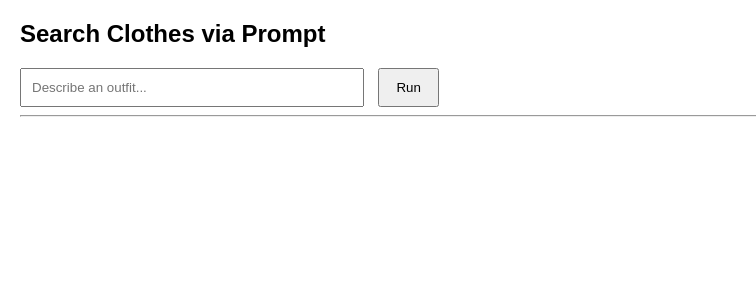
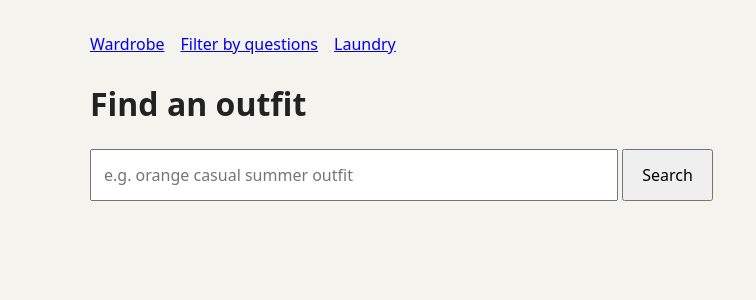
Before and after one commit to eshedd/fashionabler, a FastAPI app: page /outfit in a window 1280 px wide. Shown: the top 300 px of the page, without its empty margins (0-756 px from the left). Run offline with FastAPI, Linux system fonts and the light colour scheme; parts of the project's set-up code (start-up, migrations or seed data) failed here and were passed over.

Commit message:
website up again

```diff
--- a/app/main.py
+++ b/app/main.py
@@ -8,14 +8,18 @@ import enum
 from fastapi.templating import Jinja2Templates
 from starlette.middleware.sessions import SessionMiddleware
 import os
+from pathlib import Path
 from scripts.entropy import next_category
 from scripts.utils import get_available_clothes
-from scripts.encode_text import prompt_outfit
+from scripts import recommend
 
 
-# --- Database setup ---
+# --- Project paths and database setup ---
+PROJECT_ROOT = Path(__file__).resolve().parents[1]
+IMAGE_DIR = PROJECT_ROOT / "imgs"
+DATABASE_PATH = Path(__file__).resolve().parent / "clothes.db"
 Base = declarative_base()
-engine = create_engine("sqlite:///app/clothes.db", echo=True)
+engine = create_engine(f"sqlite:///{DATABASE_PATH.as_posix()}", echo=False)
 SessionLocal = sessionmaker(bind=engine)
 
 class StatusEnum(str, enum.Enum):
@@ -30,18 +34,53 @@ class ClothingItem(Base):
     tags = Column(String)
     status = Column(Enum(StatusEnum), default=StatusEnum.clean)
 
-    def __init__(self, image_path, tags="", status=StatusEnum.clean):
+    def __init__(self, image_path, tags="", status=StatusEnum.clean, id=None):
         self.image_path = image_path
-        self.id = int(image_path.split("_")[0])  # numeric prefix
         self.tags = tags
         self.status = status
+        if id is not None:
+            self.id = id
+        else:
+            try:
+                self.id = int(Path(image_path).stem.split("_", 1)[0])
+            except ValueError:
+                # Let SQLite allocate an ID for filenames without a numeric prefix.
+                pass
 
 Base.metadata.create_all(engine)
 
+
+def seed_wardrobe_from_images():
+    """Add indexed imgs/ garments to the local wardrobe database once."""
+    session = SessionLocal()
+    try:
+        for image_path in sorted(IMAGE_DIR.glob("*.jpg")):
+            try:
+                image_id = int(image_path.stem.split("_", 1)[0])
+            except ValueError:
+                continue
+
+            exists = session.query(ClothingItem).filter_by(id=image_id).first()
+            if exists is None:
+                garment_type = image_path.stem.rsplit("_", 1)[-1]
+                session.add(ClothingItem(
+                    id=image_id,
+                    image_path=image_path.name,
+                    tags=f"article_type:{garment_type}",
+                    status=StatusEnum.clean,
+                ))
+        session.commit()
+    finally:
+        session.close()
+
+
+seed_wardrobe_from_images()
+
 # --- FastAPI setup ---
 app = FastAPI()
-templates = Jinja2Templates(directory="app/templates")
-app.mount("/static", StaticFiles(directory="app/static"), name="static")
+templates = Jinja2Templates(directory=str(Path(__file__).parent / "templates"))
+app.mount("/imgs", StaticFiles(directory=str(IMAGE_DIR)), name="wardrobe_images")
+app.mount("/fastfit", StaticFiles(directory=str(recommend.FASTFIT_DIR)), name="fastfit_images")
 
 # allow for persistent sessions
 app.add_middleware(SessionMiddleware, secret_key=os.urandom(24))
@@ -53,7 +92,11 @@ def read_clothes(request: Request):
     session = SessionLocal()
     clothes = session.query(ClothingItem).all()
     session.close()
-    return templates.TemplateResponse("index.html", {"request": request, "clothes": clothes})
+    return templates.TemplateResponse(
+        request=request,
+        name="index.html",
+        context={"request": request, "clothes": clothes},
+    )
 
 @app.get("/select", response_class=HTMLResponse)
 def show_candidates(request: Request):
@@ -70,7 +113,11 @@ def show_candidates(request: Request):
         candidates = session.query(ClothingItem).filter(ClothingItem.status == StatusEnum.clean).all()
     session.close()
 
-    return templates.TemplateResponse("select.html", {"request": request, "clothes": candidates})
+    return templates.TemplateResponse(
+        request=request,
+        name="select.html",
+        context={"request": request, "clothes": candidates},
+    )
 
 @app.post("/select")
 def select_clothing(request: Request, selected_id: int = Form(...)):
@@ -108,12 +155,16 @@ def show_question(request: Request):
         if category in article["tags"]:
             options.update(article["tags"][category])
 
-    return templates.TemplateResponse("choose.html", {
-        "request": request,
-        "category": category,
-        "options": options,
-        "remaining_count": remaining_count
-    })
+    return templates.TemplateResponse(
+        request=request,
+        name="choose.html",
+        context={
+            "request": request,
+            "category": category,
+            "options": options,
+            "remaining_count": remaining_count,
+        },
+    )
 
 @app.post("/choose")
 def choose_option(request: Request, category: str = Form(...), choice: str = Form(...)):
@@ -174,29 +225,53 @@ def do_laundry():
     session.close()
     return RedirectResponse(url="/select", status_code=303)
 
-@app.route("/outfit", methods=["GET", "POST"])
-async def prompt_search(request: Request):
+_fashion_clip = None
+_garment_embeddings = None
+
+
+@app.api_route("/outfit", methods=["GET", "POST"], response_class=HTMLResponse)
+def prompt_search(request: Request, prompt: str = Form(default="")):
     session_state = request.session.get("filter_state", {})
     remaining_ids = session_state.get("remaining_ids", None)
+    matches = []
+    error = None
 
-    clothes_dicts = get_available_clothes(remaining_ids)
+    if request.method == "POST" and prompt.strip():
+        global _fashion_clip, _garment_embeddings
+        try:
+            image_paths = sorted(
+                path for path in recommend.GARMENT_DIR.iterdir()
+                if path.is_file() and path.suffix.lower() in recommend.IMAGE_EXTENSIONS
+            )
+            if _fashion_clip is None:
+                _fashion_clip = recommend.FashionCLIP("fashion-clip")
+            metadata = recommend.load_metadata()
+            _garment_embeddings = recommend.ensure_image_embeddings(
+                _fashion_clip, metadata, image_paths, rebuild=False
+            )
+            query = recommend.prompt_embedding(_fashion_clip, prompt.strip())
+            matches, _ = recommend.rank_outfits(query, _garment_embeddings, metadata)
 
-    results = []
-    prompt = ""
+            available_stems = {
+                Path(item["image_path"]).stem
+                for item in get_available_clothes(remaining_ids)
+            }
+            matches = [
+                item for item in matches
+                if item["top_id"] in available_stems
+                and item["bottom_id"] in available_stems
+            ][:10]
+            for item in matches:
+                item["image_url"] = f"/fastfit/{item['output_path'].name}"
+                top_image = recommend.GARMENT_DIR / (item["top_id"] + ".jpg")
+                bottom_image = recommend.GARMENT_DIR / (item["bottom_id"] + ".jpg")
+                item["top_image_url"] = f"/imgs/{top_image.relative_to(IMAGE_DIR)}"
+                item["bottom_image_url"] = f"/imgs/{bottom_image.relative_to(IMAGE_DIR)}"
+        except Exception as exc:
+            error = f"Could not search outfits: {exc}"
 
-    outfit_ids = []
-    if request.method == "POST":
-        form = await request.form()
-        prompt = form.get("prompt", "")
-        outfit_ids, outfit_scores = prompt_outfit(prompt)
-        print(outfit_scores)
-        session_state["remaining_ids"] = outfit_ids
-        request.session["filter_state"] = session_state
-        return RedirectResponse(url="/select", status_code=303)
-    else:
-        return templates.TemplateResponse("outfit.html", {
-            "request": request,
-            "prompt": prompt,
-            "results": results,
-            "clothes": clothes_dicts,
-        })
+    return templates.TemplateResponse(
+        request=request,
+        name="outfit.html",
+        context={"request": request, "prompt": prompt, "matches": matches, "error": error},
+    )
--- a/app/templates/outfit.html
+++ b/app/templates/outfit.html
@@ -1,62 +1,43 @@
 <!DOCTYPE html>
-<html>
+<html lang="en">
 <head>
-    <title>Search by Prompt</title>
+    <meta charset="utf-8">
+    <meta name="viewport" content="width=device-width, initial-scale=1">
+    <title>Find an outfit</title>
     <style>
-        .grid {
-            display: grid;
-            grid-template-columns: repeat(auto-fit, minmax(120px, 1fr));
-            gap: 12px;
-        }
-        .item {
-            width: 120px;
-            height: 160px;
-            overflow: hidden;
-            border-radius: 8px;
-            border: 2px solid #ccc;
-            display: flex;
-            justify-content: center;
-            align-items: center;
-        }
-        .item img {
-            width: 100%;
-            height: auto;
-        }
-        body {
-            font-family: sans-serif;
-            margin: 20px;
-        }
-        input[type="text"] {
-            width: 320px;
-            padding: 10px;
-        }
-        button {
-            padding: 10px 16px;
-            margin-left: 10px;
-        }
+        body { font: 16px/1.5 system-ui, sans-serif; max-width: 1100px; margin: 32px auto; padding: 0 18px; color: #20231f; background: #f5f3ee; }
+        nav { margin-bottom: 24px; } nav a { margin-right: 16px; }
+        form { margin: 20px 0; } input { width: min(500px, 65%); padding: 12px; font: inherit; }
+        button { padding: 12px 18px; font: inherit; cursor: pointer; }
+        .grid { display: grid; grid-template-columns: repeat(auto-fit, minmax(280px, 1fr)); gap: 18px; }
+        article { background: white; padding: 14px; border-radius: 12px; }
+        .tryon { width: 100%; height: 380px; object-fit: contain; background: #eee; }
+        .garments { display: flex; gap: 12px; } figure { width: 50%; margin: 10px 0 0; text-align: center; }
+        figure img { width: 100%; height: 150px; object-fit: contain; background: #f4f3ef; }
+        figcaption, .score { color: #666; font-size: .9rem; }
+        .error { color: #a22; }
     </style>
 </head>
-
 <body>
-    <h2>Search Clothes via Prompt</h2>
-
-    <form method="POST">
-        <input type="text" name="prompt" placeholder="Describe an outfit..." value="{{ prompt }}">
-        <button type="submit">Run</button>
+    <nav><a href="/">Wardrobe</a><a href="/choose">Filter by questions</a><a href="/select">Laundry</a></nav>
+    <h1>Find an outfit</h1>
+    <form method="post">
+        <input type="text" name="prompt" placeholder="e.g. orange casual summer outfit" value="{{ prompt }}" required>
+        <button type="submit">Search</button>
     </form>
-
-    <hr>
-
-    {% if clothes|length == 0 and prompt != "" %}
-        <p>No matching clothing found.</p>
-    {% endif %}
-
-    <div class="grid">
-        {% for item in clothes %}
-        <div class="item">
-            <img src="/static/images/{{ item.image_path }}" alt="{{ item.id }}">
-        </div>
+    {% if error %}<p class="error">{{ error }}</p>{% endif %}
+    {% if prompt and not error and not matches %}<p>No saved FastFit outfits matched that prompt and the available clothes.</p>{% endif %}
+    <section class="grid">
+        {% for item in matches %}
+        <article>
+            <img class="tryon" src="{{ item.image_url }}" alt="Try-on outfit {{ item.top_id }} with {{ item.bottom_id }}">
+            <div class="garments">
+                <figure><img src="{{ item.top_image_url }}" alt="{{ item.top_id }}"><figcaption>{{ item.top_id }}</figcaption></figure>
+                <figure><img src="{{ item.bottom_image_url }}" alt="{{ item.bottom_id }}"><figcaption>{{ item.bottom_id }}</figcaption></figure>
+            </div>
+            <p class="score">Prompt match: {{ "%.3f"|format(item.prompt_match) }}</p>
+        </article>
         {% endfor %}
-    </div>
+    </section>
 </body>
 </html>
--- a/app/templates/select.html
+++ b/app/templates/select.html
@@ -73,7 +73,7 @@
         {% for item in clothes %}
         <div class="clothing-item">
             <div class="tags">{{ item.id }}</div>
-            <img src="/static/images/{{ item.image_path }}" alt="{{ item.id }}">
+            <img src="/imgs/{{ item.image_path }}" alt="{{ item.id }}">
             <form method="post">
                 <input type="hidden" name="selected_id" value="{{ item.id }}">
                 <button type="submit">Dirty</button>
--- a/requirements.txt
+++ b/requirements.txt
@@ -35,6 +35,11 @@ ipython==9.0.2
 ipython_pygments_lexers==1.1.1
 jedi==0.19.2
 Jinja2==3.1.6
+fastapi
+uvicorn[standard]
+SQLAlchemy
+python-multipart
+itsdangerous
 jmespath==1.0.1
 jsonschema==4.23.0
 jsonschema-specifications==2024.10.1
--- a/scripts/recommend.py
+++ b/scripts/recommend.py
@@ -20,8 +20,8 @@ IMAGE_ROOT = PROJECT_ROOT / "imgs"
 _SEGMENTED_DIR = IMAGE_ROOT / "segmented"
 GARMENT_DIR = _SEGMENTED_DIR if _SEGMENTED_DIR.is_dir() else IMAGE_ROOT
 METADATA_PATH = PROJECT_ROOT / "imgs" / "metadata.json"
-_FASTFIT_DEFAULT = PROJECT_ROOT / "fastfit_output"
-_FASTFIT_50 = PROJECT_ROOT / "fastfit_output_50"
+_FASTFIT_DEFAULT = PROJECT_ROOT / "imgs/fastfit_output"
+_FASTFIT_50 = PROJECT_ROOT / "imgs/fastfit_output_50"
 FASTFIT_DIR = _FASTFIT_DEFAULT if _FASTFIT_DEFAULT.is_dir() else _FASTFIT_50
 REPORT_DIR = PROJECT_ROOT / "recommendations"
 TOP_TYPES = {"tshirt", "longshirt", "sweatshirt"}
```
Also changed, not shown: app/add_clothes.py (+8 -5 lines), app/templates/index.html (+6 -1 lines), recommendations/latest.html (+8 -8 lines), scripts/encode_text.py (+7 -2 lines), README.md, 1 other file.
